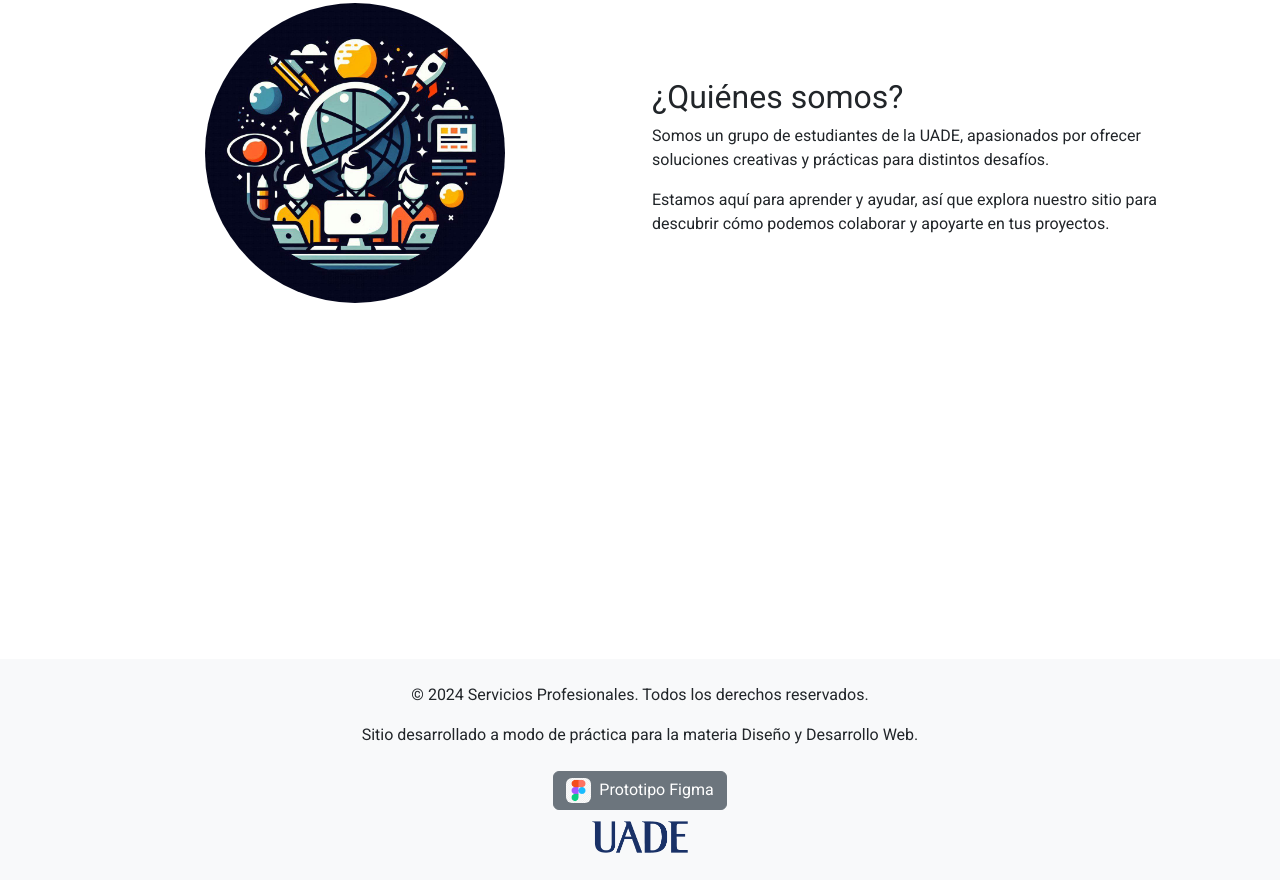
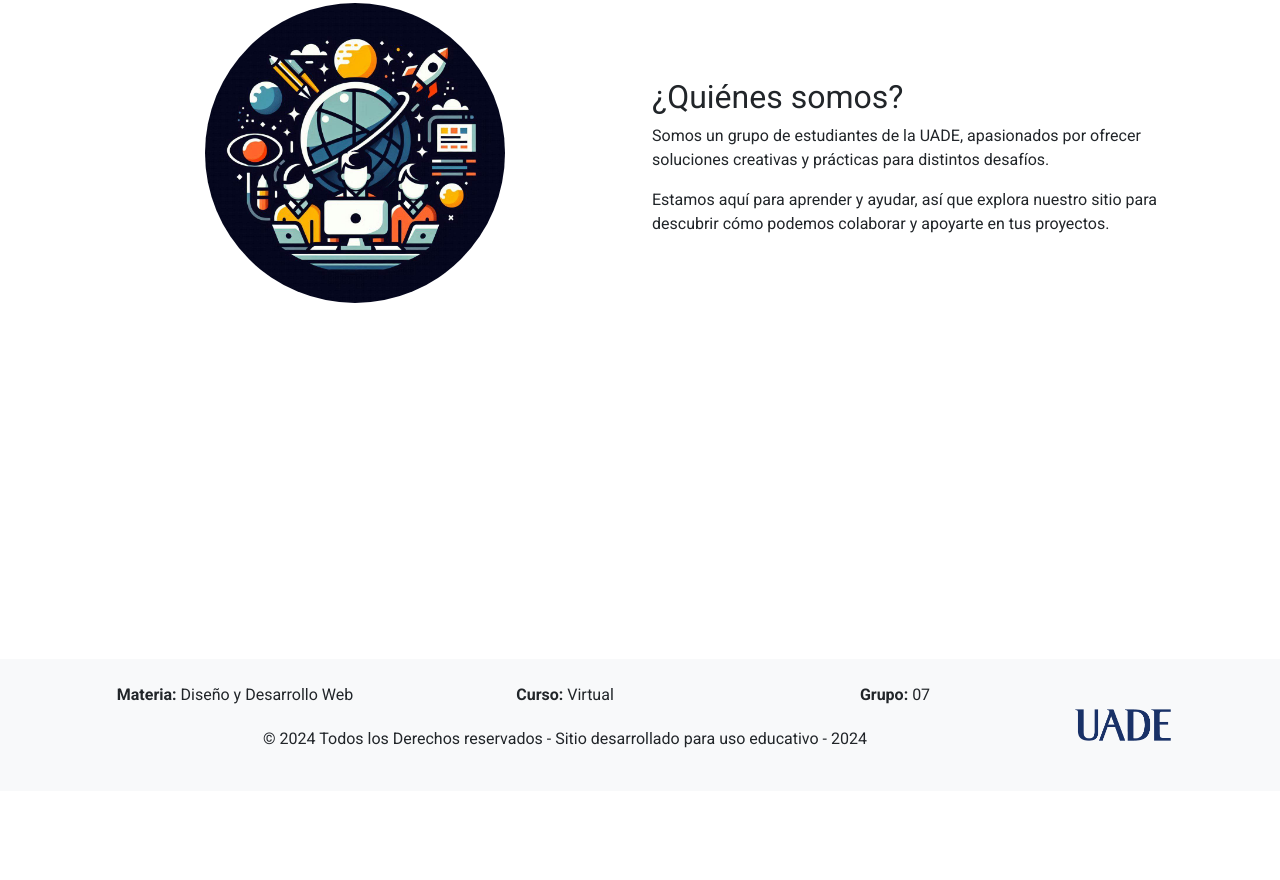
Before and after one commit to ianlio-git/TP-_dise-o_web-, a plain HTML site: page index.html in a window 1280 px wide. Shown: the part 237-1117 px from the top of the page. After the commit the page ends 1028 px from the top, so only its background shows below. Drawn offline with nearby package versions, Linux system fonts and the light colour scheme.

Commit message:
nuevo Commit

```diff
--- a/index.html
+++ b/index.html
@@ -96,38 +96,46 @@
     </main>
 
     <footer class="bg-light text-dark py-4 mt-auto">
-      <div class="container text-center">
-        <p>© 2024 Servicios Profesionales. Todos los derechos reservados.</p>
-        <p>
-          Sitio desarrollado a modo de práctica para la materia Diseño y
-          Desarrollo Web.
-        </p>
-        <div class="mt-4">
-          <a
-            href="https://www.figma.com/design/xhj2F8vIMU09j1YHuoFdtt/Servicios-Profesionales?node-id=1-21&t=OUN1P9oOZVaT4ogd-1"
-            target="_blank"
-            class="btn btn-secondary"
-            style="background-color: #6c757d; border-color: #6c757d"
+      <div class="container">
+        <div
+          class="d-flex flex-column flex-md-row justify-content-between align-items-center"
+        >
+          <div class="flex-grow-1">
+            <div class="row text-center">
+              <div class="col-md-4">
+                <p class="mb-1">
+                  <strong>Materia:</strong> Diseño y Desarrollo Web
+                </p>
+              </div>
+              <div class="col-md-4">
+                <p class="mb-1"><strong>Curso:</strong> Virtual</p>
+              </div>
+              <div class="col-md-4">
+                <p class="mb-1"><strong>Grupo:</strong> 07</p>
+              </div>
+            </div>
+            <div class="row text-center mt-3">
+              <div class="col-md-12">
+                <p>
+                  © 2024 Todos los Derechos reservados - Sitio desarrollado para
+                  uso educativo - 2024
+                </p>
+              </div>
+            </div>
+          </div>
+          <div
+            class="d-flex justify-content-center align-items-center mt-3 mt-md-0"
+            style="width: 150px"
           >
             <img
-              src="./img/figmalogo.png"
-              alt="Figma Logo"
-              class="me-1 rounded"
-              width="25"
+              src="./img/LogoUADE.png"
+              alt="Logo UADE"
+              style="max-width: 100px"
             />
-            Prototipo Figma
-          </a>
+          </div>
         </div>
-        <img
-          src="./img/LogoUADE.png"
-          alt="Logo UADE"
-          class="mt-2"
-          style="max-width: 100px"
-        />
       </div>
     </footer>
-
-    <script src="teams.js"></script>
     <script src="https://cdn.jsdelivr.net/npm/bootstrap@5.3.0/dist/js/bootstrap.bundle.min.js"></script>
   </body>
 </html>
```
Also changed, not shown: contacto.html (+35 -24 lines), nosotros.html (+34 -24 lines), portfolio.html (+34 -25 lines), servicios.html (+34 -25 lines), soporte.html (+35 -25 lines).
